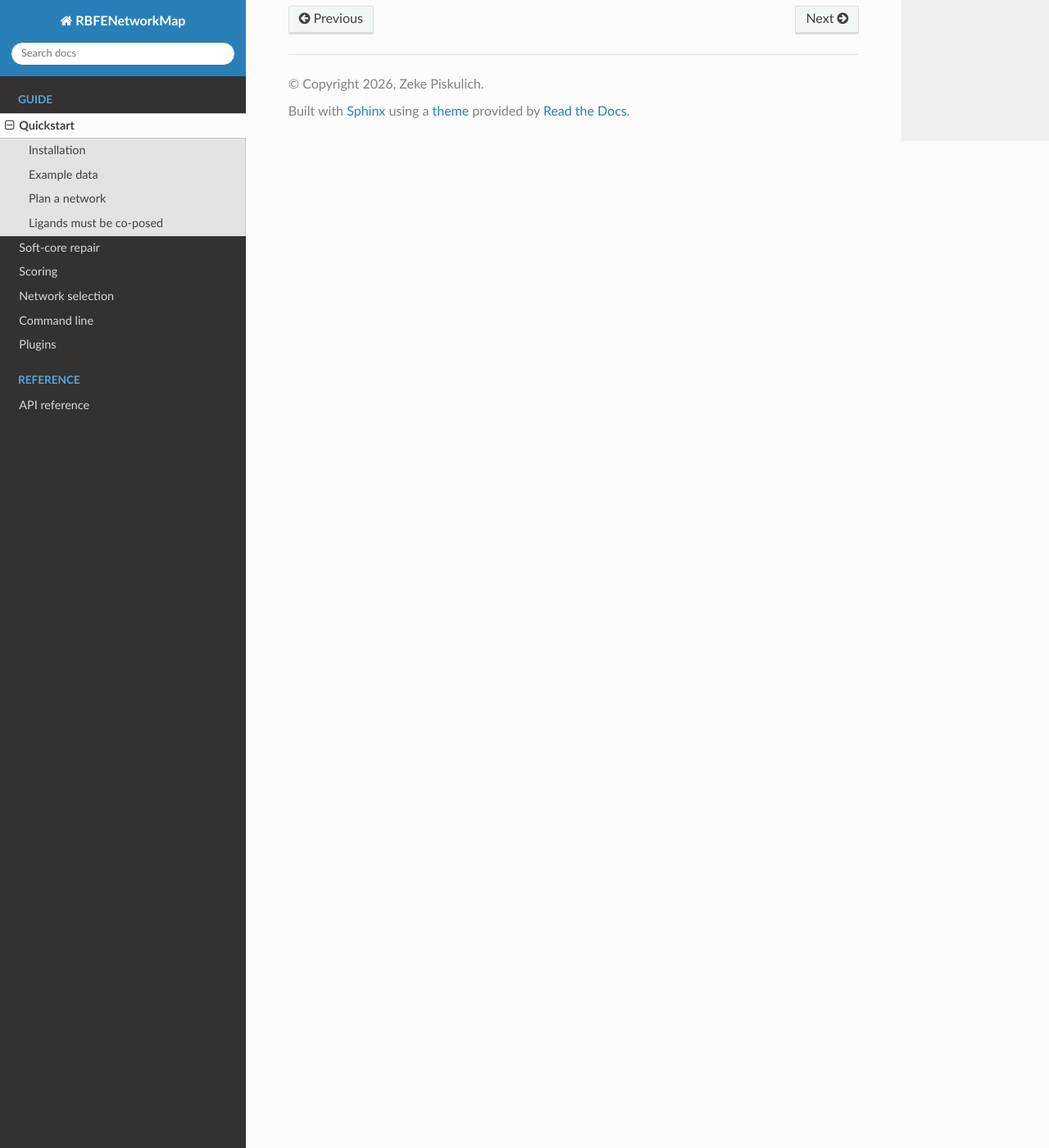
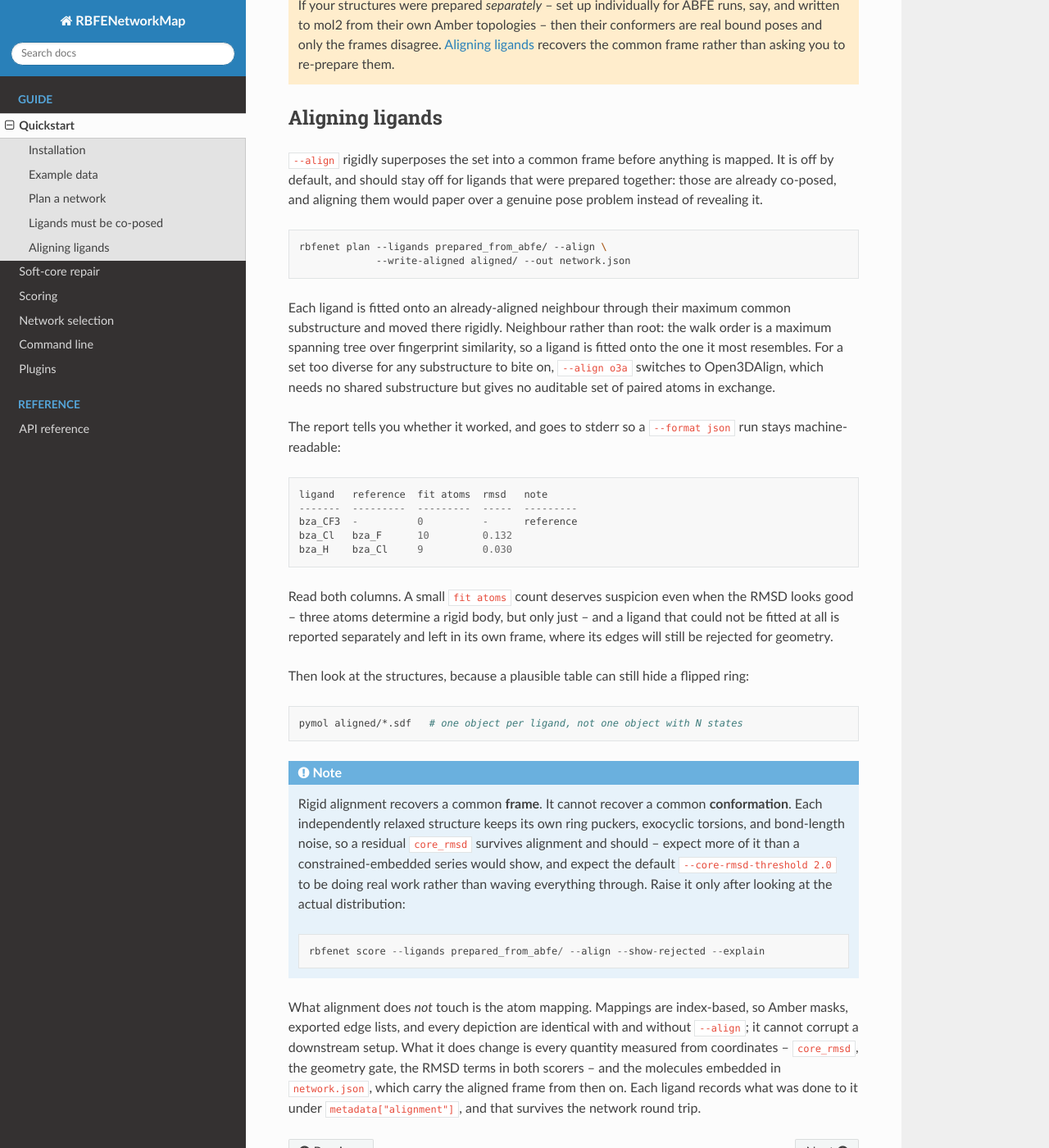
Before and after one commit to piskuliche/RBFENetworkMap, a Sphinx documentation site: the page built from docs/source/quickstart.rst, in a window 1280 px wide and 1400 px high, scrolled down 1297 px. Shown: the whole window at 82% size. Built offline with Sphinx 7.4.7 and the Read the Docs theme 3.1.0, drawn with Linux system fonts in a browser that asks for light colours.

Commit message:
Document ligand pre-alignment
The quickstart keeps its co-posed warning -- the invariant has not been weakened, and
--align is a way of satisfying it rather than escaping it -- and gains a section on when to
reach for alignment, how to read the report, and what it does and does not change.

The caveat gets its own note, because it is the thing most likely to be misread: alignment
recovers a common frame, never a common conformation. Independently relaxed structures keep
their own puckers and torsions, so a residual core_rmsd survives and the default threshold
is doing real work rather than waving everything through. The docs say to look at the
distribution before raising it, and give the command.

examples/05_align_and_plan.py is the executable version of the same story: scatter the
example series, watch the planner refuse it, align, watch it plan. It is also what turned up
the element-matching bug fixed in the previous commit.

```diff
--- a/docs/source/api/core.rst
+++ b/docs/source/api/core.rst
@@ -25,6 +25,8 @@ Molecular graphs
 
 .. automodule:: rbfenetmap.core.kabsch
 
+.. automodule:: rbfenetmap.core.align
+
 Pipeline
 --------
 
@@ -33,6 +35,8 @@ Pipeline
 .. automodule:: rbfenetmap.core.pairs
 
 .. automodule:: rbfenetmap.core.descriptors
+
+.. automodule:: rbfenetmap.core.mcs
 
 .. automodule:: rbfenetmap.core.cbfe
 
--- a/docs/source/quickstart.rst
+++ b/docs/source/quickstart.rst
@@ -59,3 +59,69 @@ Ligands must be co-posed
    Independently embedded conformers share no frame, so every candidate edge between them
    is rejected with ``core_geometry_mismatch`` -- correctly, but uselessly.
    ``examples/data/make_conformers.py`` shows the constrained-embedding pattern.
+
+   If your structures were prepared *separately* -- set up individually for ABFE runs, say,
+   and written to mol2 from their own Amber topologies -- then their conformers are real
+   bound poses and only the frames disagree. :ref:`aligning-ligands` recovers the common
+   frame rather than asking you to re-prepare them.
+
+.. _aligning-ligands:
+
+Aligning ligands
+----------------
+
+``--align`` rigidly superposes the set into a common frame before anything is mapped. It is
+off by default, and should stay off for ligands that were prepared together: those are
+already co-posed, and aligning them would paper over a genuine pose problem instead of
+revealing it.
+
+.. code-block:: bash
+
+   rbfenet plan --ligands prepared_from_abfe/ --align \
+                --write-aligned aligned/ --out network.json
+
+Each ligand is fitted onto an already-aligned neighbour through their maximum common
+substructure and moved there rigidly. Neighbour rather than root: the walk order is a
+maximum spanning tree over fingerprint similarity, so a ligand is fitted onto the one it
+most resembles. For a set too diverse for any substructure to bite on, ``--align o3a``
+switches to Open3DAlign, which needs no shared substructure but gives no auditable set of
+paired atoms in exchange.
+
+The report tells you whether it worked, and goes to stderr so a ``--format json`` run stays
+machine-readable::
+
+   ligand   reference  fit atoms  rmsd   note
+   -------  ---------  ---------  -----  ---------
+   bza_CF3  -          0          -      reference
+   bza_Cl   bza_F      10         0.132
+   bza_H    bza_Cl     9          0.030
+
+Read both columns. A small ``fit atoms`` count deserves suspicion even when the RMSD looks
+good -- three atoms determine a rigid body, but only just -- and a ligand that could not be
+fitted at all is reported separately and left in its own frame, where its edges will still
+be rejected for geometry.
+
+Then look at the structures, because a plausible table can still hide a flipped ring:
+
+.. code-block:: bash
+
+   pymol aligned/*.sdf   # one object per ligand, not one object with N states
+
+.. note::
+
+   Rigid alignment recovers a common **frame**. It cannot recover a common
+   **conformation**. Each independently relaxed structure keeps its own ring puckers,
+   exocyclic torsions, and bond-length noise, so a residual ``core_rmsd`` survives alignment
+   and should -- expect more of it than a constrained-embedded series would show, and expect
+   the default ``--core-rmsd-threshold 2.0`` to be doing real work rather than waving
+   everything through. Raise it only after looking at the actual distribution::
+
+      rbfenet score --ligands prepared_from_abfe/ --align --show-rejected --explain
+
+What alignment does *not* touch is the atom mapping. Mappings are index-based, so Amber
+masks, exported edge lists, and every depiction are identical with and without ``--align``;
+it cannot corrupt a downstream setup. What it does change is every quantity measured from
+coordinates -- ``core_rmsd``, the geometry gate, the RMSD terms in both scorers -- and the
+molecules embedded in ``network.json``, which carry the aligned frame from then on. Each
+ligand records what was done to it under ``metadata["alignment"]``, and that survives the
+network round trip.
```
Also changed, not shown: README.md (+8 -0 lines), docs/source/cli.rst (+21 -0 lines), 2 other files.
